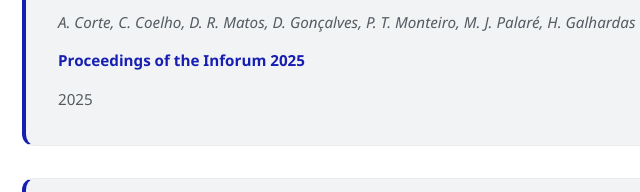
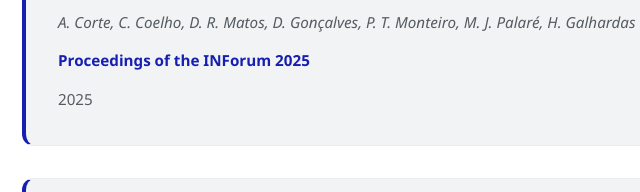
Before and after one commit to PiCaSSo-PPC/picasso-site, a plain HTML site: page resources.html in a window 1280 px wide. Shown: the part 614-806 px from the top of the page, 68-708 px from the left. Drawn offline with Linux system fonts and the light colour scheme.

Commit message:
fix: small typo

```diff
--- a/resources.html
+++ b/resources.html
@@ -75,7 +75,7 @@
                         <span class="document-type-badge publication">Conference Paper</span>
                         <h4 class="document-title">A digital platform for paediatric palliative care</h4>
                         <p class="document-authors">A. Corte, C. Coelho, D. R. Matos, D. Gonçalves, P. T. Monteiro, M. J. Palaré, H. Galhardas</p>
-                        <p class="document-venue">Proceedings of the Inforum 2025</p>
+                        <p class="document-venue">Proceedings of the INForum 2025</p>
                         <p class="document-date">2025</p>
                     </div>
 
```
